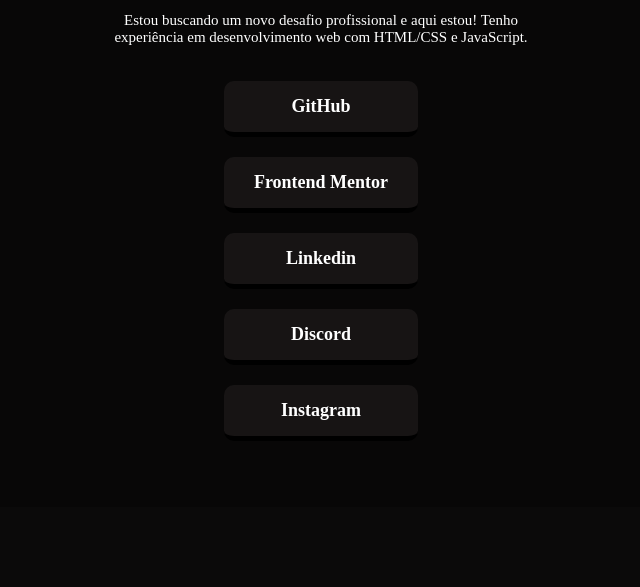
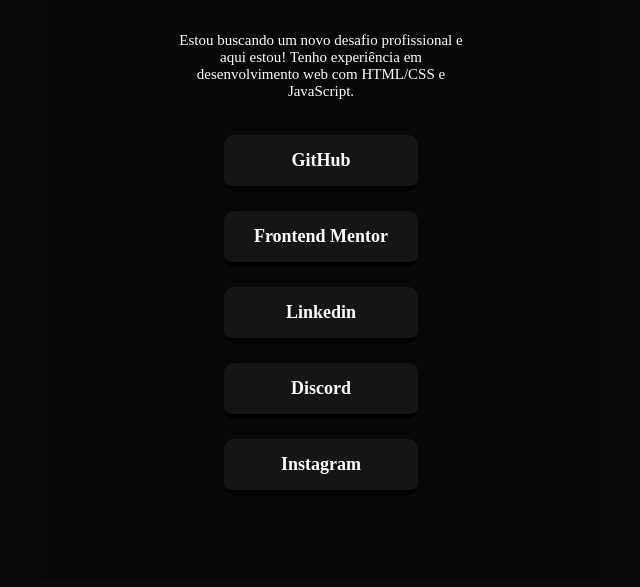
Before and after one commit to ribeiroz13/contatos, a plain HTML site: page index.html in a window 1280 px wide. Shown: the part 313-900 px from the top of the page, without its empty margins (319-959 px from the left). Drawn offline with Linux system fonts and the light colour scheme; a web font is replaced by a local one.

Commit message:
Add files via upload

```diff
--- a/src/css/estilos.css
+++ b/src/css/estilos.css
@@ -4,11 +4,9 @@
 }
 body{
     background-color: #0b0a0a;
-
     color: #fff;
     padding: 80px;
-    max-width: 1440px;
-    max-height: 900px;
+    height: 900px;
     display: flex;
     justify-content: center;
 }
@@ -19,9 +17,10 @@
     justify-content: center;
     flex-direction: column;
     align-items: center;
-    width: 60%;
+    width: 50%;
+    height: 110%;
     border-radius: 10px;
-    padding: 10% ;
+    padding: 10%;
 }
 
 .foto-perfil{
```
